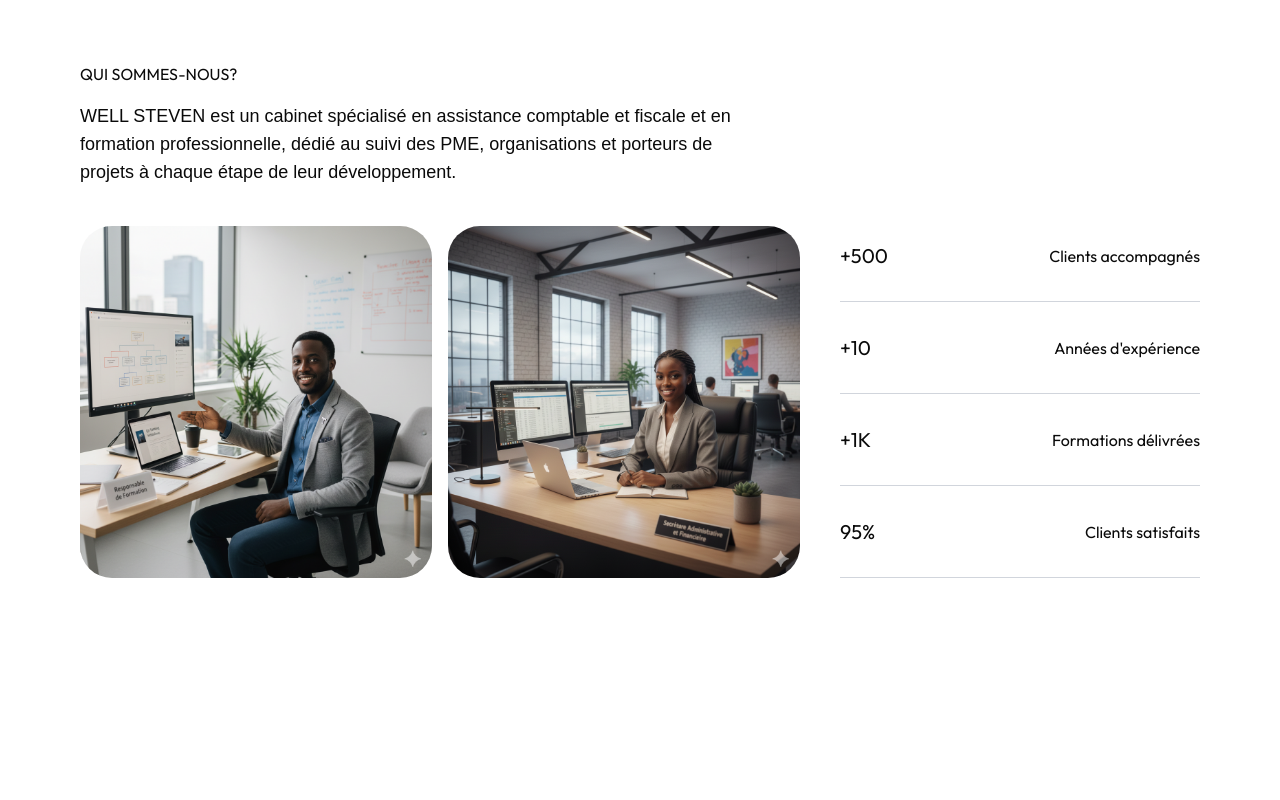
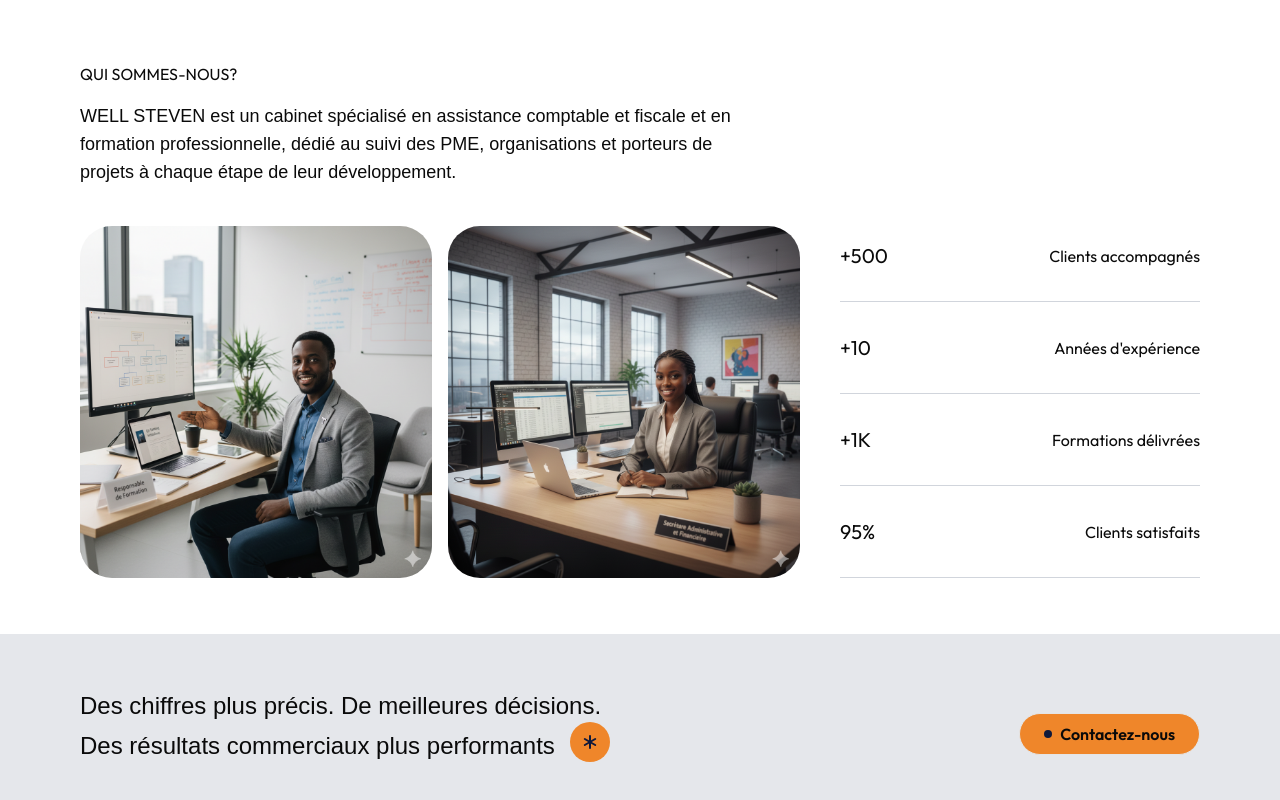
Before and after one commit to HermannRichy/well-steven, a Next.js app: page / in a window 1280 px wide. Shown: the part 800-1600 px from the top of the page. Before the commit the page ends 1394 px from the top, so only its background shows below. Built offline with nearby package versions, Linux system fonts and the light colour scheme; a web font is replaced by a local one.

Commit message:
start benefit

```diff
--- a/src/app/page.tsx
+++ b/src/app/page.tsx
@@ -1,3 +1,4 @@
+import Benefit from "@/components/sections/Benefit";
 import Header from "@/components/sections/Header";
 import Hero from "@/components/sections/Hero";
 import WhoWeAre from "@/components/sections/WhoWeAre";
@@ -9,6 +10,7 @@
             <main>
                 <Hero />
                 <WhoWeAre />
+                <Benefit />
             </main>
         </>
     );
--- /dev/null
+++ b/src/components/sections/Benefit.tsx
@@ -0,0 +1,24 @@
+import { Asterisk } from "lucide-react";
+import Link from "next/link";
+import { InteractiveHoverButton } from "../ui/interactive-hover-button";
+
+export default function Benefit() {
+    return (
+        <section className="bg-gray-200 mt-10">
+            <aside className="max-w-6xl mx-auto py-10 lg:py-14 px-4">
+                <div className="flex flex-col gap-4 lg:flex-row lg:justify-between lg:items-center">
+                    <h2 className="text-xl lg:text-2xl font-momo mb-4 lg:w-1/2">
+                        Des chiffres plus précis. De meilleures décisions. Des
+                        résultats commerciaux plus performants{" "}
+                        <span className="inline-flex bg-secondary items-center justify-center rounded-full p-2 ml-2">
+                            <Asterisk className="text-primary w-6 h-6" />
+                        </span>
+                    </h2>
+                    <InteractiveHoverButton className="bg-secondary w-fit h-fit">
+                        <Link href="#contact-us">Contactez-nous</Link>
+                    </InteractiveHoverButton>
+                </div>
+            </aside>
+        </section>
+    );
+}
```
